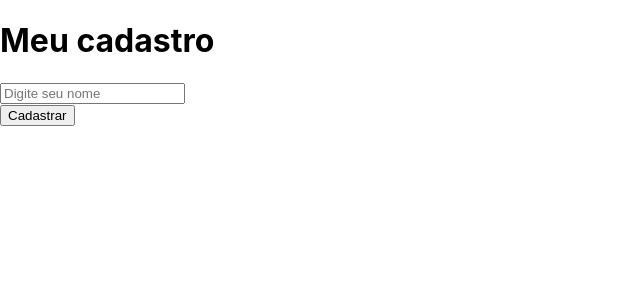
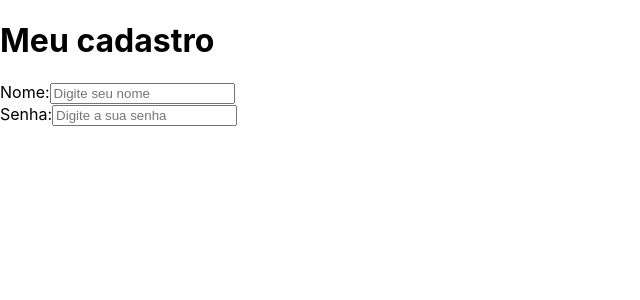
Before and after one commit to Romulomrs/Algoritmoss, a React (Create React App) app in the folder Front-End/Projetos/react project/meu-projeto/: page / in a window 1280 px wide. Shown: the top 300 px of the page, without its empty margins (0-640 px from the left). Built offline with nearby package versions, Linux system fonts and the light colour scheme.

Commit message:
UseState Base

```diff
--- a/Front-End/Projetos/react project/meu-projeto/src/components/Forms.jsx
+++ b/Front-End/Projetos/react project/meu-projeto/src/components/Forms.jsx
@@ -1,18 +1,36 @@
+import { useState } from "react"
 function Forms(){
     function cadastrarUsuario(e){
         e.preventDefault()
-        console.log("cadastrou usuario")
+        console.log(name)
+        console.log(`Usuário ${name} foi cadastrado com a senha ${password}`)
     }
+    const[name, setName]=useState()
+    const[password, setpassword]=useState()
     return(
 <>
 <h1>Meu cadastro</h1>
 
+
 <form onSubmit={cadastrarUsuario}>
     <div>
-        <input type="text" placeholder="Digite seu nome"/>
+        <label htmlFor="name">Nome:</label>
+        <input
+         type="text"
+         id="name"
+         name="name"
+         placeholder="Digite seu nome"
+         onChange={(e)  => setName(e.target.value)}/>
     </div>
     <div>
-        <input type="submit" value="Cadastrar"/>
+    <label htmlFor="password">Senha:</label>
+        <input
+         type="password"
+         id="password"
+         name="password"
+         placeholder="Digite a sua senha"
+         onChange={(e)  => setpassword(e.target.value)}/>
+
     </div>
 </form>
 </>
```
